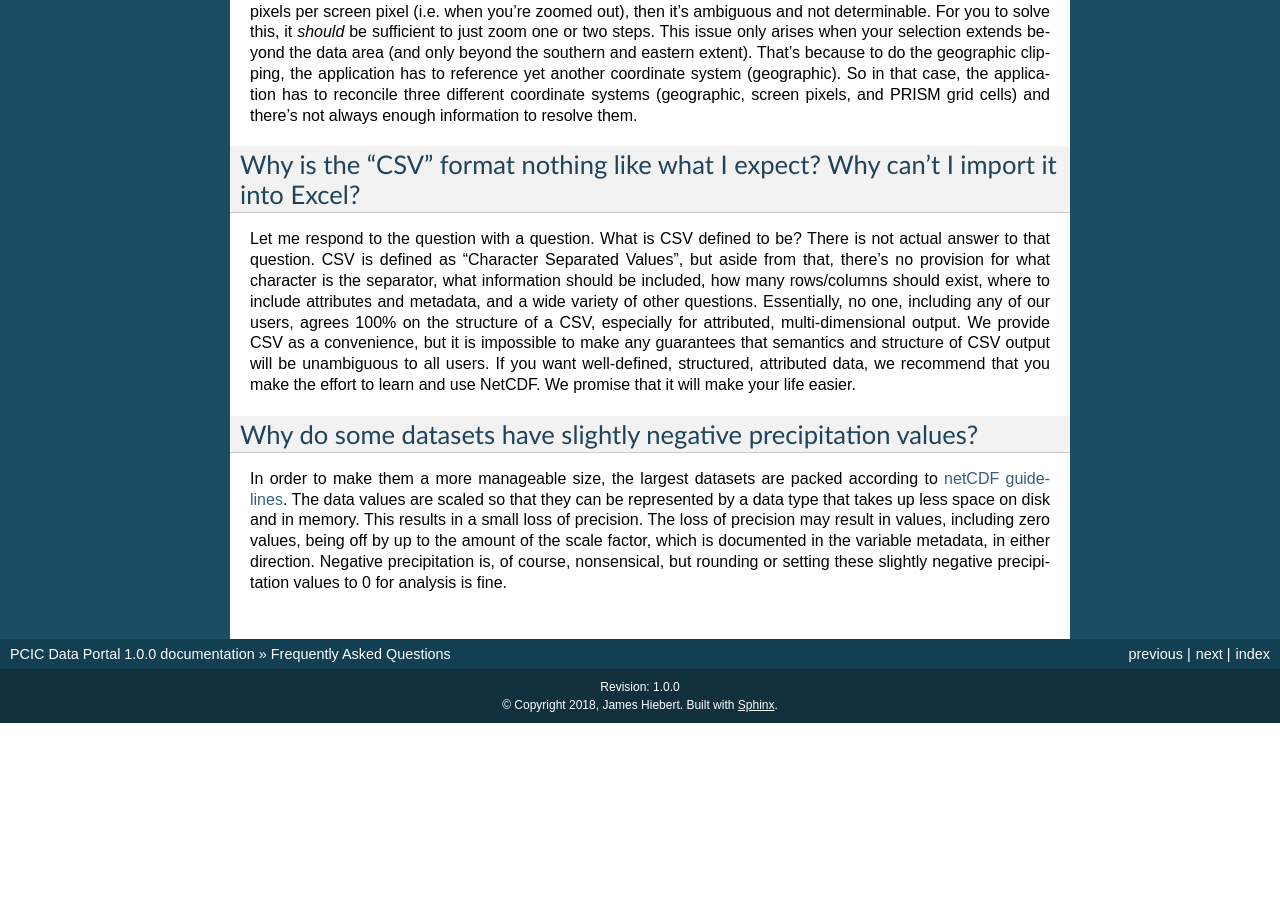
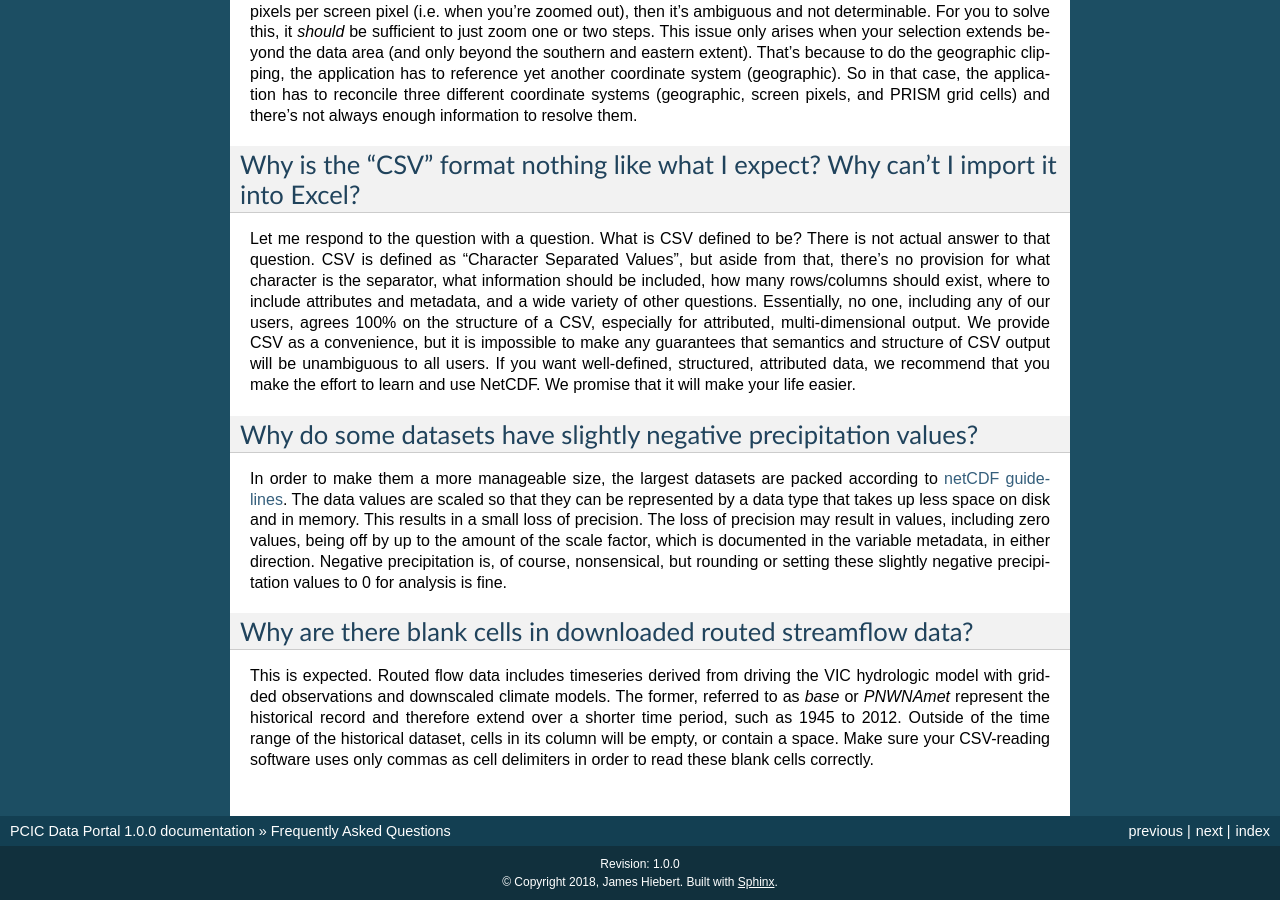
Before and after one commit to pacificclimate/pdp, a Sphinx documentation site: the page built from doc/source/faq.rst, in a window 1280 px wide and 900 px high, scrolled down 4272 px. Built offline with Sphinx 7.4.7, drawn with Linux system fonts in a browser that asks for light colours; before the commit the page ends 4995 px from its top, so only the background shows below that; some of the changed text lies outside the part shown.

Commit message:
Update FAQ to explain blank spaces in routed flow CSVs

```diff
--- a/doc/source/faq.rst
+++ b/doc/source/faq.rst
@@ -176,3 +176,7 @@ Why do some datasets have slightly negative precipitation values?
 -----------------------------------------------------------------
 
 In order to make them a more manageable size, the largest datasets are packed according to `netCDF guidelines <https://www.unidata.ucar.edu/software/netcdf/workshops/2010/bestpractices/Packing.html>`_. The data values are scaled so that they can be represented by a data type that takes up less space on disk and in memory. This results in a small loss of precision. The loss of precision may result in values, including zero values, being off by up to the amount of the scale factor, which is documented in the variable metadata, in either direction. Negative precipitation is, of course, nonsensical, but rounding or setting these slightly negative precipitation values to 0 for analysis is fine.
+
+Why are there blank cells in downloaded routed streamflow data?
+---------------------------------------------------------------
+This is expected. Routed flow data includes timeseries derived from driving the VIC hydrologic model with gridded observations and downscaled climate models. The former, referred to as `base` or `PNWNAmet` represent the historical record and therefore extend over a shorter time period, such as 1945 to 2012. Outside of the time range of the historical dataset, cells in its column will be empty, or contain a space. Make sure your CSV-reading software uses only commas as cell delimiters in order to read these blank cells correctly.
```
